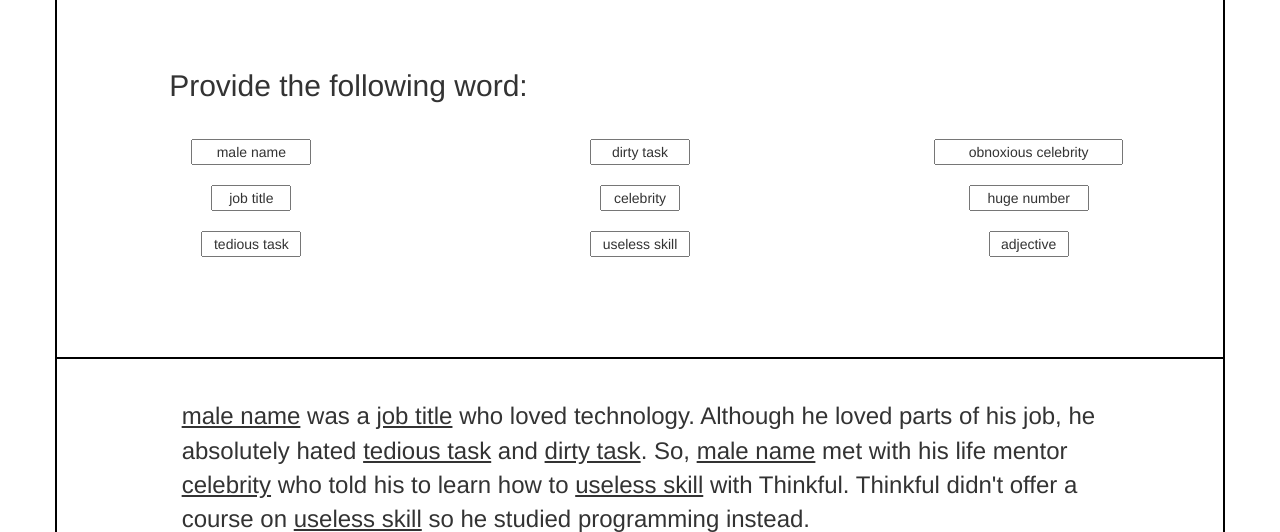
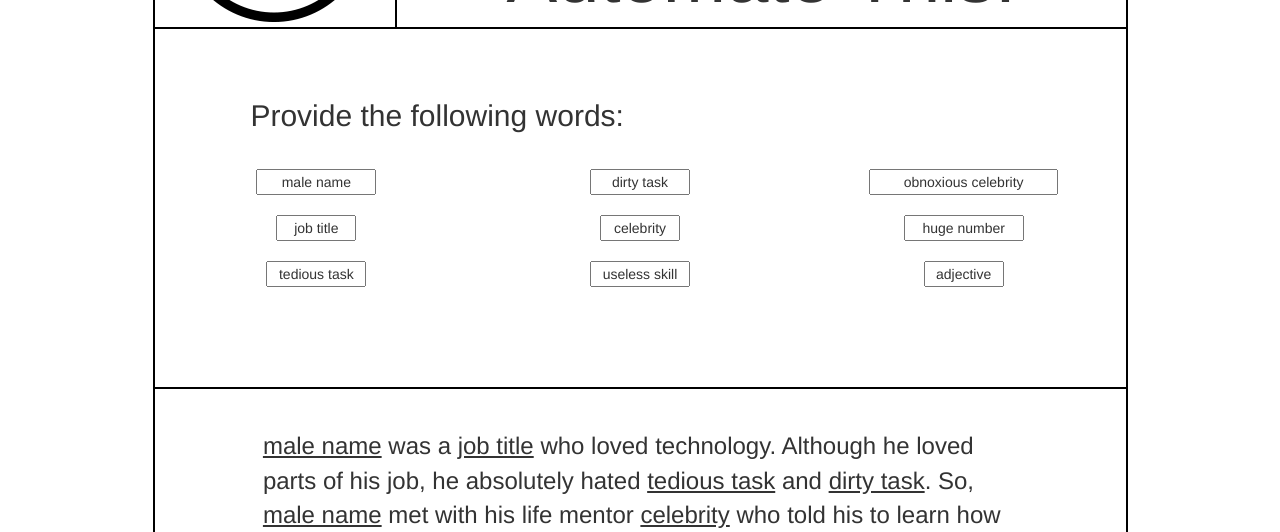
Before and after one commit to blakel11/madlibs, a plain HTML site: page index.html in a window 1280 px wide. Shown: the part 256-788 px from the top of the page. Drawn offline with Linux system fonts and the light colour scheme.

Commit message:
css refinements

```diff
--- a/css/main.css
+++ b/css/main.css
@@ -5,9 +5,10 @@
    ========================================================================== */
 
 
-body {
+.body {
   border: 2px solid black;
-  margin-top: 50px;
+  margin-top: 80px;
+  margin-bottom: 50px;
 }
 
 .madLib-input {
--- a/index.html
+++ b/index.html
@@ -27,6 +27,8 @@
         <!--[if lt IE 7]>
             <p class="browsehappy">You are using an <strong>outdated</strong> browser. Please <a href="http://browsehappy.com/">upgrade your browser</a> to improve your experience.</p>
         <![endif]-->
+      <div class="row">
+        <div class="body col-sm-10 col-sm-offset-1">
           <div class="header row">
             <div class="happy col-md-3">
               <img src="img/mad-lib-happy-face.png" alt="">
@@ -38,7 +40,7 @@
           </div>
           <div class="madLib-input row">
             <div class="col-md-10 col-md-offset-1">
-          <h2>Provide the following word:</h2>
+              <h2>Provide the following words:</h2>
             </div>
 
             <div class="input">
@@ -78,7 +80,8 @@
           What a great decision! With his new skills, <span>{{male}}</span> built a(n) <span>{{adjective}}</span> robot named <span>{{obnox}}</span> that not only loved <span>{{dirty}}</span> but did it <span>{{huge}}</span> times faster. </p>
             </div>
           </div>
-
+        </div>
+      </div>
 
         <footer>
         </footer>
```
Lines whose indentation alone changed are shown as unchanged.
